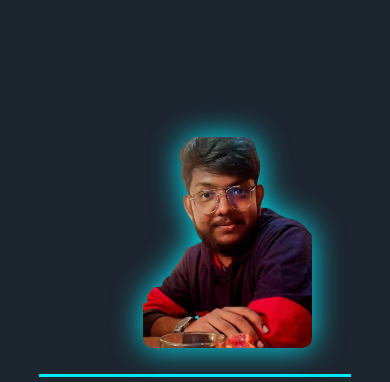
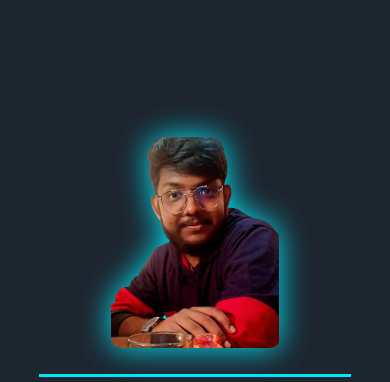
Before and after one commit to AdityaGaur7/portfolio-adgaur, a plain HTML site: page index.html in a window 390 px wide. Shown: the part 462-844 px from the top of the page. Drawn offline with nearby package versions, Linux system fonts and the light colour scheme; a web font is replaced by a local one.

Commit message:
new changes

```diff
--- a/resp.css
+++ b/resp.css
@@ -55,7 +55,7 @@
     #img{
         position: absolute;
         margin: auto;
-        left: 34%;
+        left: 24%;
         top: -40%;
         text-align: center;
     }
```
